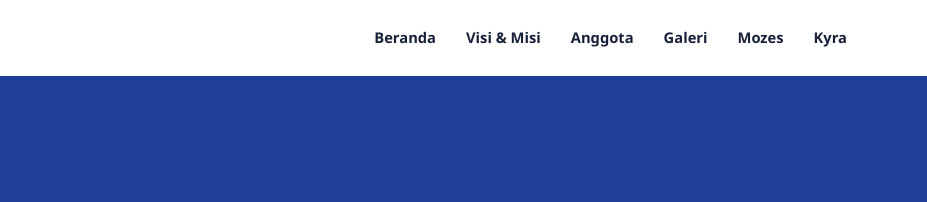
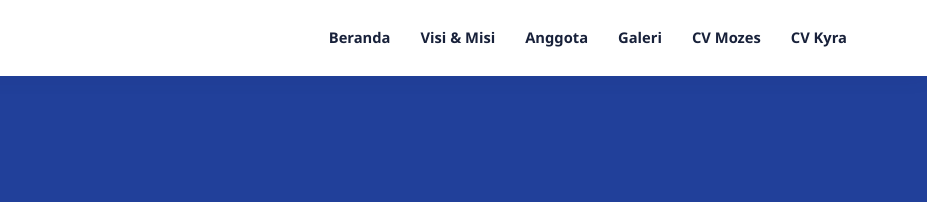
Before and after one commit to mousezseschoolacc/AOP-DT-Mozes, a plain HTML site: page index.html in a window 1280 px wide. Shown: the top 202 px of the page, 353-1280 px from the left. Drawn offline with Linux system fonts and the light colour scheme.

```diff
--- a/index.html
+++ b/index.html
@@ -22,8 +22,8 @@
         <li><a href="#visi-misi">Visi &amp; Misi</a></li>
         <li><a href="#anggota">Anggota</a></li>
         <li><a href="#galeri">Galeri</a></li>
-        <li><a href="html/mozes_cv.html">Mozes</a></li>
-        <li><a href="html/kyra_cv.html">Kyra</a></li>
+        <li><a href="html/mozes_cv.html">CV Mozes</a></li>
+        <li><a href="html/kyra_cv.html">CV Kyra</a></li>
       </ul>
     </nav>
   </header>
```
